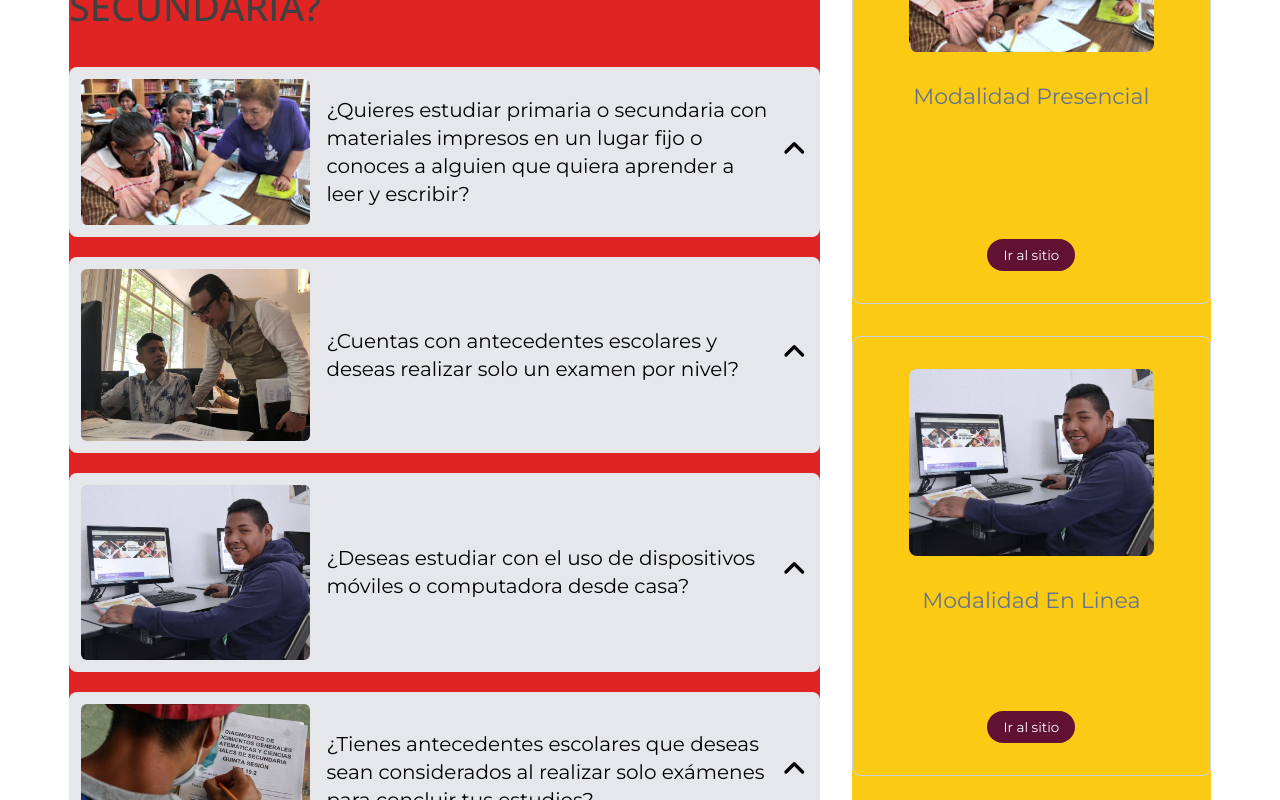
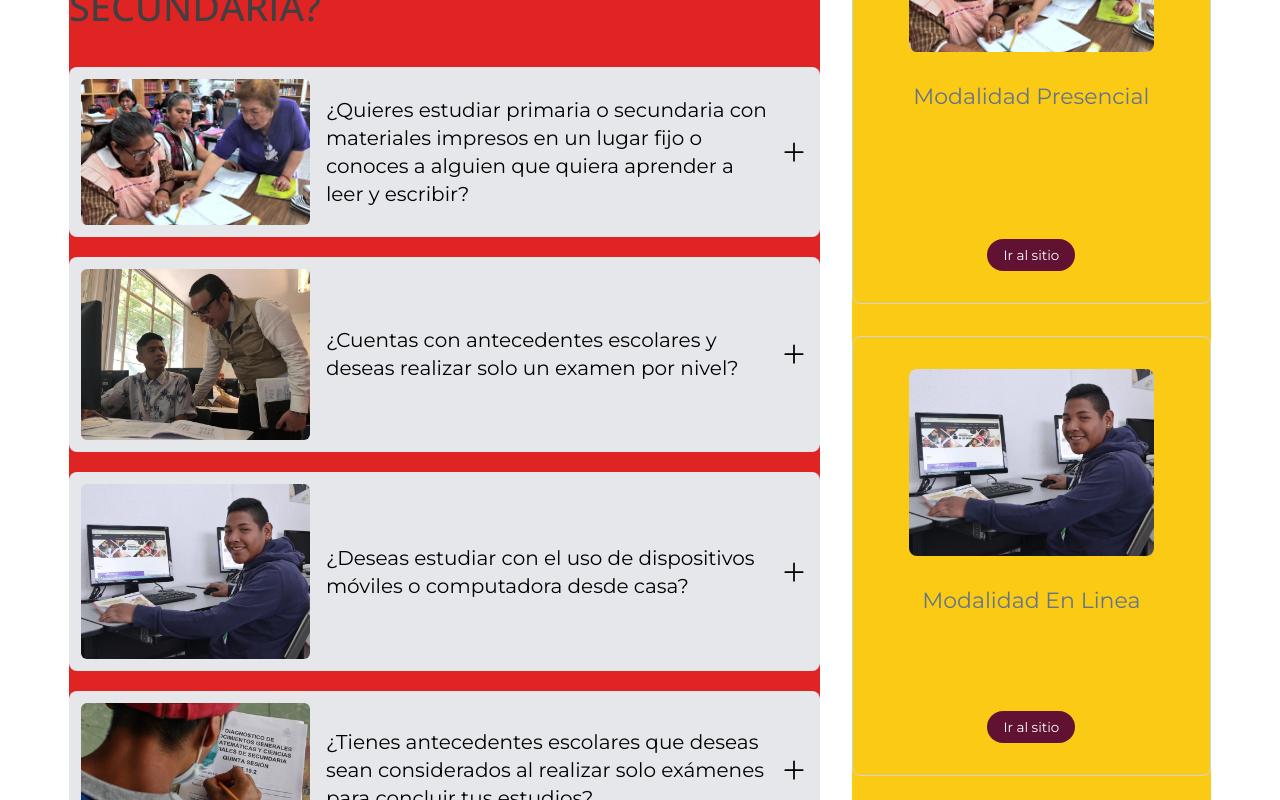
Before and after one commit to ineacdmx2024/inea-web, a Next.js app: page /oferta-educativa/que-modalidad-elijo in a window 1280 px wide. Shown: the part 320-1120 px from the top of the page. Built offline with nearby package versions, Linux system fonts and the light colour scheme.

Commit message:
Panel colapsable

```diff
--- a/src/app/oferta-educativa/que-modalidad-elijo/page.jsx
+++ b/src/app/oferta-educativa/que-modalidad-elijo/page.jsx
@@ -74,7 +74,7 @@ function Modalidad() {
                     como lectura, escritura, matemáticas, ciencias sociales y
                     naturales.
                   </p>
-                  <p className="mt-2">
+                  <p className="mt-2 mb-9">
                     <strong>Tiempo estimado de conclusión: </strong> 3 a 6 meses
                     dedicando 4 horas por semana.
                   </p>
@@ -156,7 +156,7 @@ function Modalidad() {
                     matemáticas, ciencias sociales y naturales con diferentes
                     niveles de profundidad según el nivel educativo.
                   </p>
-                  <p className="mt-2">
+                  <p className="mt-2 mb-9">
                     <strong>Tiempo estimado de conclusión: </strong> Inmediato
                   </p>
 
@@ -233,7 +233,7 @@ function Modalidad() {
                     módulos para Primaria y un propedéutico y 7 módulos para
                     Secundaria.
                   </p>
-                  <p className="mt-2">
+                  <p className="mt-2 mb-9">
                     <strong>Tiempo estimado de conclusión: </strong> 2 a 3
                     semanas por módulo.
                   </p>
@@ -314,7 +314,7 @@ function Modalidad() {
                     aprendizaje que abarcan lengua y comunicación, pensamiento
                     matemático, y vida y comunidad.
                   </p>
-                  <p className="mt-2">
+                  <p className="mt-2 mb-9">
                     <strong>Tiempo estimado de conclusión: </strong>2 a 3 meses
                     dedicando 2 horas por semana.
                   </p>
--- a/src/components/PanelColapsable.jsx
+++ b/src/components/PanelColapsable.jsx
@@ -34,7 +34,7 @@ const CollapsiblePanel = ({ title, content, imageSrc }) => {
           </div>
         </div>
 
-        {/* Ícono SVG de colapsar/expandir */}
+        {/* Ícono SVG de colapsar/expandir
         <svg
           xmlns="http://www.w3.org/2000/svg"
           fill="none"
@@ -51,7 +51,20 @@ const CollapsiblePanel = ({ title, content, imageSrc }) => {
             className="font-bold"
             d="M19.5 12l-7.5-7.5L4.5 12"
           />
-        </svg>
+        </svg> */}
+        <button onClick={togglePanel}>
+          {isOpen ? (<svg xmlns="http://www.w3.org/2000/svg" viewBox="0 0 24 24" fill="currentColor" className={`w-7 h-7 transform transition-transform duration-300 ${
+            isOpen ? "rotate-180" : "rotate-0"
+          } ml-3 font-bold`}>
+            <path fillRule="evenodd" d="M4.25 12a.75.75 0 0 1 .75-.75h14a.75.75 0 0 1 0 1.5H5a.75.75 0 0 1-.75-.75Z" clipRule="evenodd" />
+          </svg>
+          ) :
+            (<svg strokeWidth="4" xmlns="http://www.w3.org/2000/svg" viewBox="0 0 24 24" fill="currentColor" className={`w-7 h-7 transform transition-transform duration-300 ${
+              isOpen ? "rotate-180" : "rotate-0"
+            } ml-3 font-bold`}>
+              <path fillRule="evenodd" d="M12 3.75a.75.75 0 0 1 .75.75v6.75h6.75a.75.75 0 0 1 0 1.5h-6.75v6.75a.75.75 0 0 1-1.5 0v-6.75H4.5a.75.75 0 0 1 0-1.5h6.75V4.5a.75.75 0 0 1 .75-.75Z" clipRule="evenodd" />
+            </svg>)}
+        </button>
       </div>
 
       {/* Contenedor del contenido colapsable con transición */}
```
